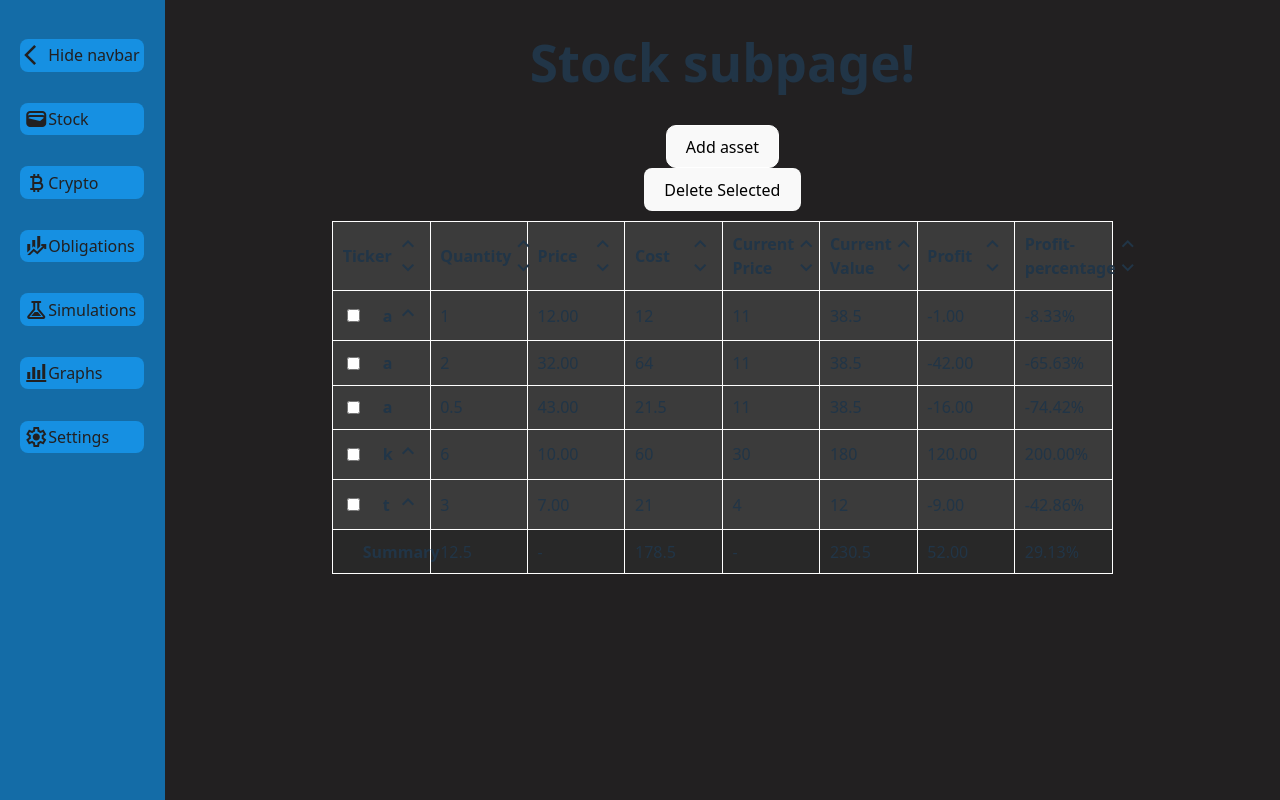
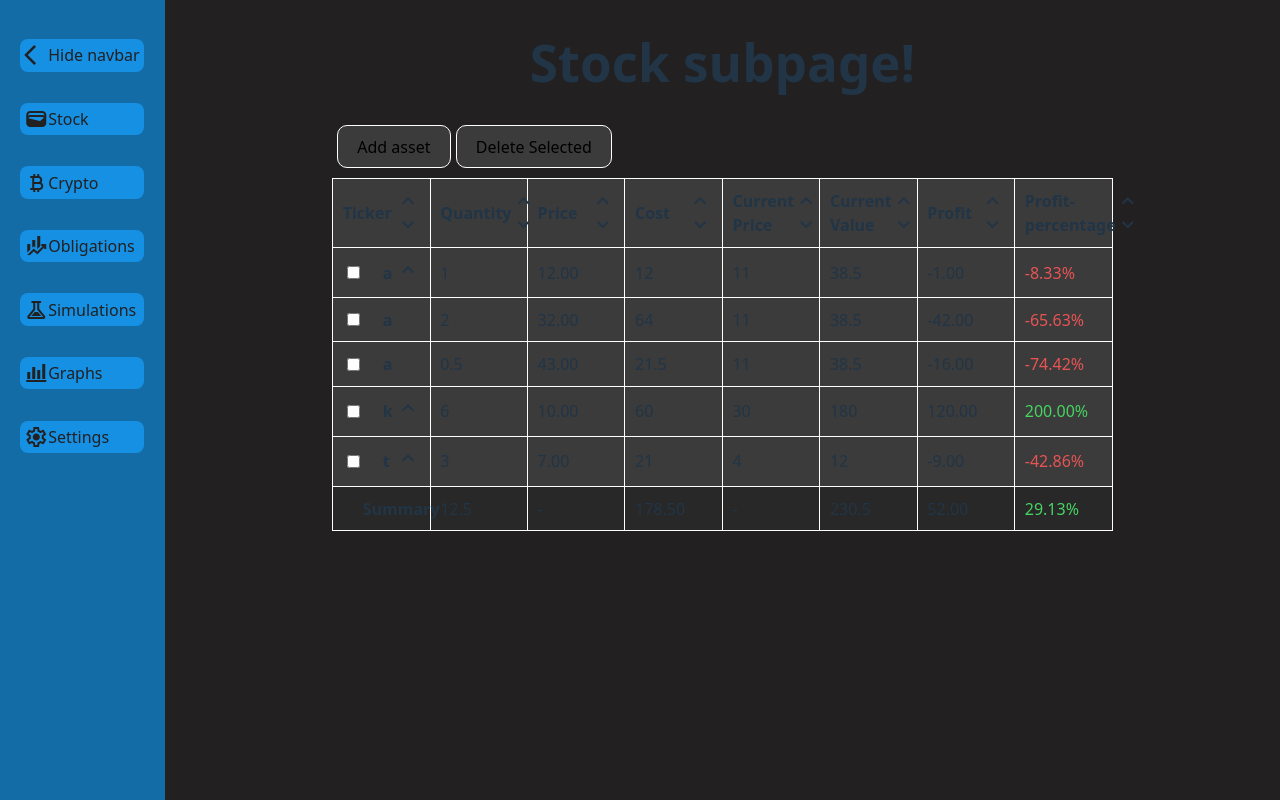
Before and after one commit to MaciejGd/WASM-local-first-investment-app, a React (Vite) app: page / in a window 1280 px wide. Built offline with nearby package versions, Linux system fonts and the light colour scheme.

Commit message:
Asset buttons added, changing color based on profit added

```diff
--- a/src/styling/wallet.css
+++ b/src/styling/wallet.css
@@ -1,8 +1,3 @@
-.assets_add_button {
-    border-radius: 10px;
-    border-color: white;
-}
-
 .assets_table {
   background-color: rgb(59, 59, 59);
 }
@@ -26,9 +21,9 @@ tfoot {
     border-top: 1px solid #999999;
 }
 
-tbody tr:nth-child(odd) {
+/* tbody tr:nth-child(odd) {
   background-color: #eeeeee;
-}
+} */
 
 .row_ticker {
   display: flex;
@@ -71,3 +66,31 @@ tbody tr:nth-child(odd) {
 .assets_summary {
   background-color: rgb(40, 40, 40);
 }
+
+
+.assets_page {
+  display: flex;
+  flex-direction: column;
+  justify-content: center;
+  align-items: center;
+  /* background-color: purple; */
+}
+
+.assets_table_buttons_container {
+  /* background-color: aqua; */
+  width: 70%;
+  display: flex;
+  /* align-items: center;
+  justify-content: center; */
+}
+
+.assets_table_buttons_container button {
+  background-color: rgb(59, 59, 59);
+  border-radius: 10px;
+  border-color: white;
+  margin-left: 5px;
+}
+
+.assets_add_button {
+  margin-right: auto;
+}
--- a/src/subpages/wallet/AssetsTable.jsx
+++ b/src/subpages/wallet/AssetsTable.jsx
@@ -68,7 +68,6 @@ function AssetsTableSortButtons({ onSortUp, onSortDown, columnName }) {
 function AssetsTableBody({ assets, onToggleVisibility, onSelectRow }) {
     // prepare data for rendering table
     const assets_array = assets.produceTableData();
-    console.log(assets_array);
     const assets_summary = assets.summary;
     return (
         <>
@@ -83,6 +82,23 @@ function AssetsTableBody({ assets, onToggleVisibility, onSelectRow }) {
 }
 
 export function AssetRow({ asset, rowClassName, onToggleVisibility, summary, onSelectRow }) {
+    var profit_color = "";
+    try {
+        const float_percentage = parseFloat(asset.profit_percentage);
+        if (float_percentage > 0) {
+            profit_color = "#46D462";
+        }
+        else if (float_percentage < 0) {
+            profit_color = "#E85454";
+        }
+        else {
+            profit_color = "white";
+        }
+    }
+    catch (exception) {
+        console.log(exception);
+    }
+
     return (
         <tr className={rowClassName}>
             <td>
@@ -90,7 +106,6 @@ export function AssetRow({ asset, rowClassName, onToggleVisibility, summary, onS
                     {!summary &&
                     <input type="checkbox" checked={asset.selected} onChange={
                         ()=> {
-                            console.log("On checkbox selected!");
                             const check_value = !asset.selected;
                             onSelectRow(asset.ticker, asset.idx, check_value);
                         }
@@ -121,7 +136,7 @@ export function AssetRow({ asset, rowClassName, onToggleVisibility, summary, onS
             <td>
                 {asset.profit}
             </td>
-            <td className="row_profit">
+            <td className="row_profit" style={{color : profit_color}}>
                 {asset.profit_percentage}
             </td>
         </tr>
@@ -133,8 +148,10 @@ export function AssetsTable({ assets, onToggleVisibility, onSortUp, onSortDown,
         <table className="assets_table">
             <thead>
                 <AssetsTableHead onSortDown={onSortDown} onSortUp={onSortUp}/>
+            </thead>
+            <tbody>
                 <AssetsTableBody assets={assets} onToggleVisibility={onToggleVisibility} onSelectRow={onSelectRow}/>
-            </thead>
+            </tbody>
         </table>
     );
 }
--- a/src/subpages/wallet/Stock.jsx
+++ b/src/subpages/wallet/Stock.jsx
@@ -11,7 +11,7 @@ import { AssetsTable } from './AssetsTable.jsx'
 
 function AssetButtons({ onAddAsset, onDeleteSelectedCb }) {
     return (
-        <div>
+        <div className="assets_table_buttons_container">
             <AddAssetButton onAddAsset={onAddAsset}></AddAssetButton>
             <DeleteSelectedButton onDeleteSelectedCb={onDeleteSelectedCb}></DeleteSelectedButton>
         </div>
@@ -128,12 +128,14 @@ export default function StockPage() {
             <h1>Stock subpage!</h1>
             {/* <AddAssetButton onAddPress={toggleModalVisibility}></AddAssetButton>
             <DeleteSelectedButton onDeleteSelectedCb={deleteSelected}></DeleteSelectedButton> */}
+            <div className="assets_page">
             <AssetButtons onAddAsset={toggleModalVisibility} onDeleteSelectedCb={deleteSelected}></AssetButtons>
             <AssetsTable assets={assets}
                         onToggleVisibility={toggleAssetVisibility}
                         onSortUp={sortUp}
                         onSortDown={sortDown}
                         onSelectRow={selectRow}></AssetsTable>
+            </div>
             {/* Modal to be opened when proper button pressed */}
             <Modal onClose={toggleModalVisibility} onAccept={addAsset}/>
         </>
--- a/src/subpages/wallet/StockAssets.js
+++ b/src/subpages/wallet/StockAssets.js
@@ -241,7 +241,7 @@ export class AssetsMap {
         // we divide so if cost === 0, just return 0 :))
         summary.profit_percentage = (cost != 0) ? ((profit / cost) * 100).toFixed(2) : 0;
         summary.price = "-";
-        summary.cost = cost;
+        summary.cost = cost.toFixed(2);
 
         this.summary = summary;
     }
```
